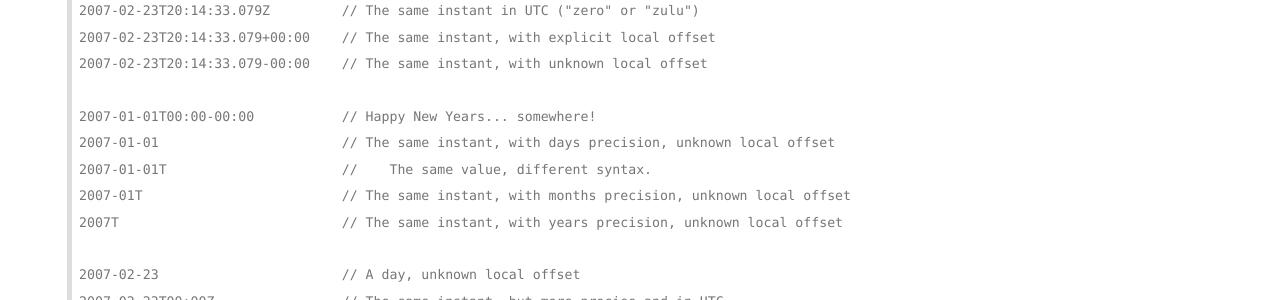
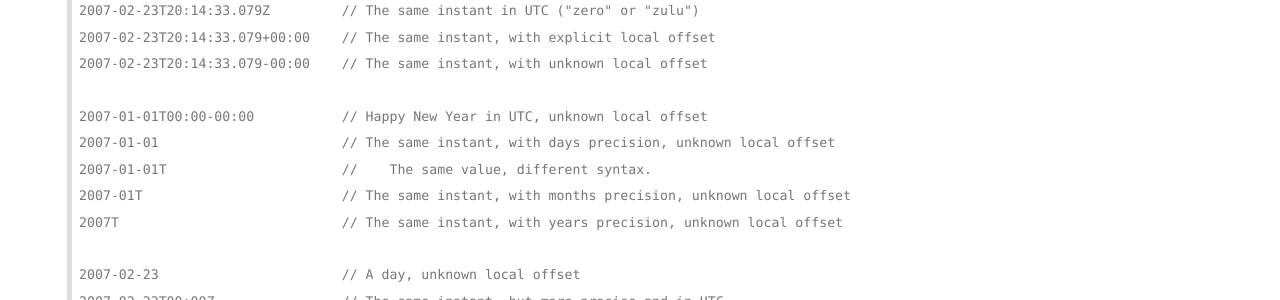
Before and after one commit to amazon-ion/ion-docs, a Jekyll site: the page built from spec.md, in a window 1280 px wide and 1400 px high, scrolled down 3785 px. Shown: the part 362-662 px from the top of the window. Built offline with Jekyll 4.4.1, drawn with Linux system fonts in a browser that asks for light colours; some of the changed text lies outside the part shown.

Commit message:
Clarifies comment for a timestamp example. (#19)

```diff
--- a/spec.md
+++ b/spec.md
@@ -231,7 +231,7 @@ null.timestamp                   // A null timestamp value
 2007-02-23T20:14:33.079+00:00    // The same instant, with explicit local offset
 2007-02-23T20:14:33.079-00:00    // The same instant, with unknown local offset
 
-2007-01-01T00:00-00:00           // Happy New Years... somewhere!
+2007-01-01T00:00-00:00           // Happy New Year in UTC, unknown local offset
 2007-01-01                       // The same instant, with days precision, unknown local offset
 2007-01-01T                      //    The same value, different syntax.
 2007-01T                         // The same instant, with months precision, unknown local offset
```
